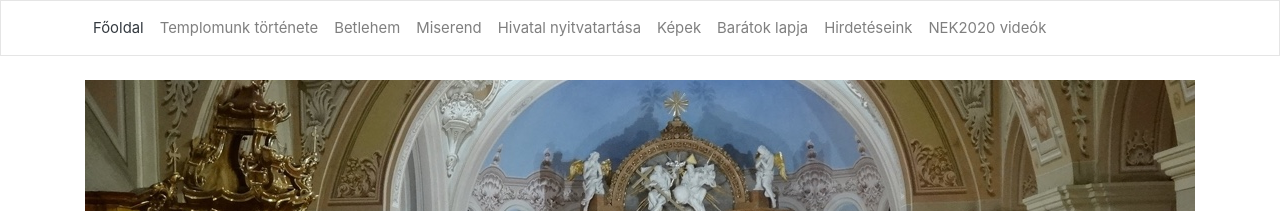
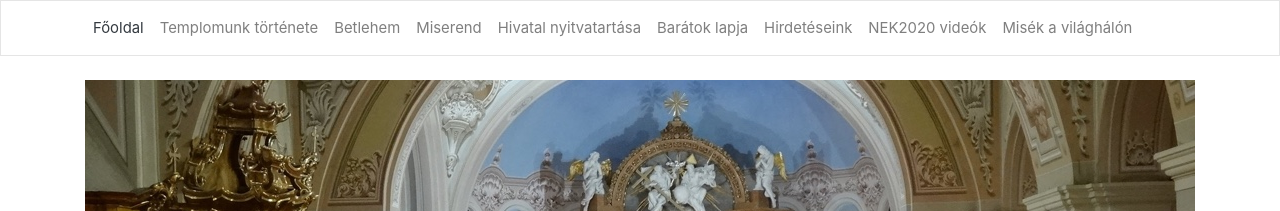
Before and after one commit to pecsi-ferences/pecsi-ferences.github.io, a Jekyll site: the page built from index.html, in a window 1280 px wide. Shown: the top 211 px of the page. Built offline with Jekyll 4.4.1, drawn with Linux system fonts in a browser that asks for light colours; nearby versions of some CDN libraries.

Commit message:
Change menus

```diff
--- a/_data/menu.yml
+++ b/_data/menu.yml
@@ -9,9 +9,6 @@ items:
   url: /miserend
 - title: Hivatal nyitvatartása
   url: /nyitvatartas
-- title: Képek
-  url: http://www.templom.hu/phpwcms/index.php?id=14,555,0,0,1,0
-  target: _blank
 - title: Barátok lapja
   url: /baratok
 - title: Hirdetéseink
@@ -19,3 +16,6 @@ items:
 - title: NEK2020 videók
   url: https://www.iec2020.hu/hu/videok
   target: _blank
+- title: Misék a világhálón
+  url: https://www.youtube.com/results?search_query=szentmise+k%C3%B6zvet%C3%ADt%C3%A9s+ma
+  target: _blank
```
Also changed, not shown: 1 other file.
